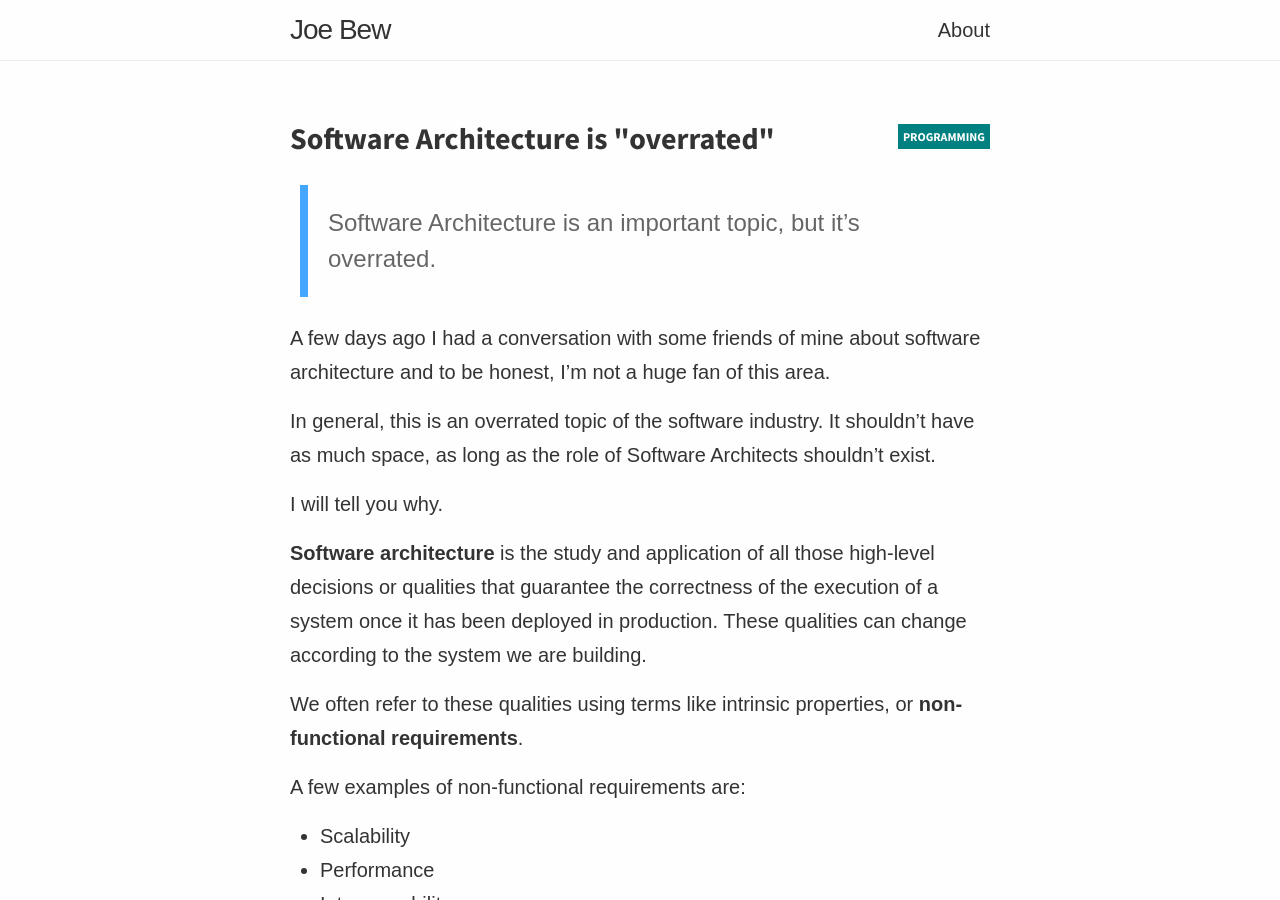
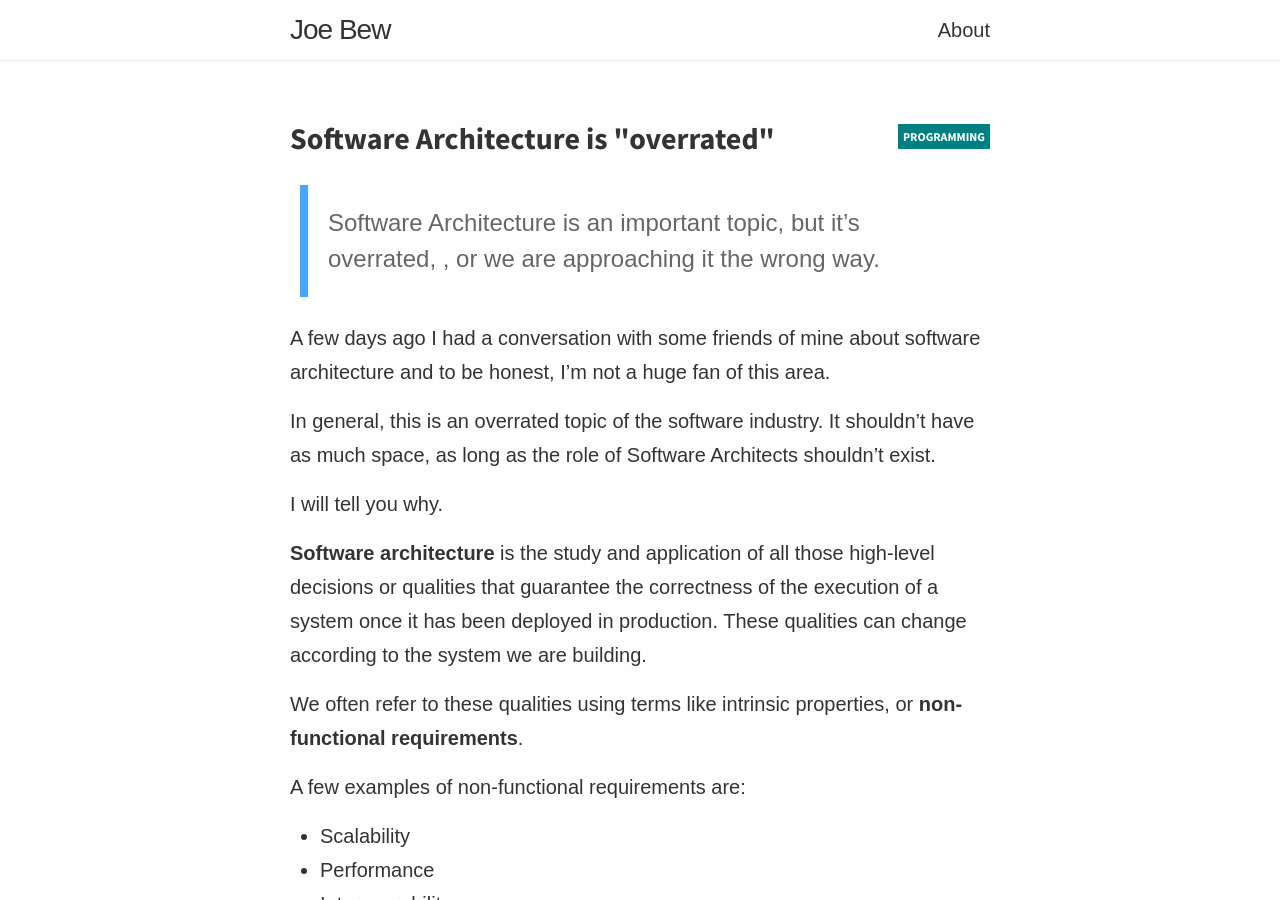
Before and after one commit to joebew42/joebew42.github.io, a Jekyll site: the page built from _posts/2020-12-23-software-architecture-is-overrated.markdown, in a window 1280 px wide and 900 px high. Built offline with Jekyll 4.4.1, drawn with Linux system fonts in a browser that asks for light colours; some web fonts are replaced.

Commit message:
... or we are approaching it the wrong way

```diff
--- a/_posts/2020-12-23-software-architecture-is-overrated.markdown
+++ b/_posts/2020-12-23-software-architecture-is-overrated.markdown
@@ -3,10 +3,10 @@ layout:   post
 title:    "Software Architecture is \"overrated\""
 date:     2020-12-23 10:00:00 +0100
 tag:      programming
-summary:  "Software Architecture is an important topic, but it's overrated."
+summary:  "Software Architecture is an important topic, but it's overrated, or we are approaching it the wrong way."
 ---
 
-> Software Architecture is an important topic, but it's overrated.
+> Software Architecture is an important topic, but it's overrated, , or we are approaching it the wrong way.
 
 A few days ago I had a conversation with some friends of mine about software architecture and to be honest, I'm not a huge fan of this area.
 
```
